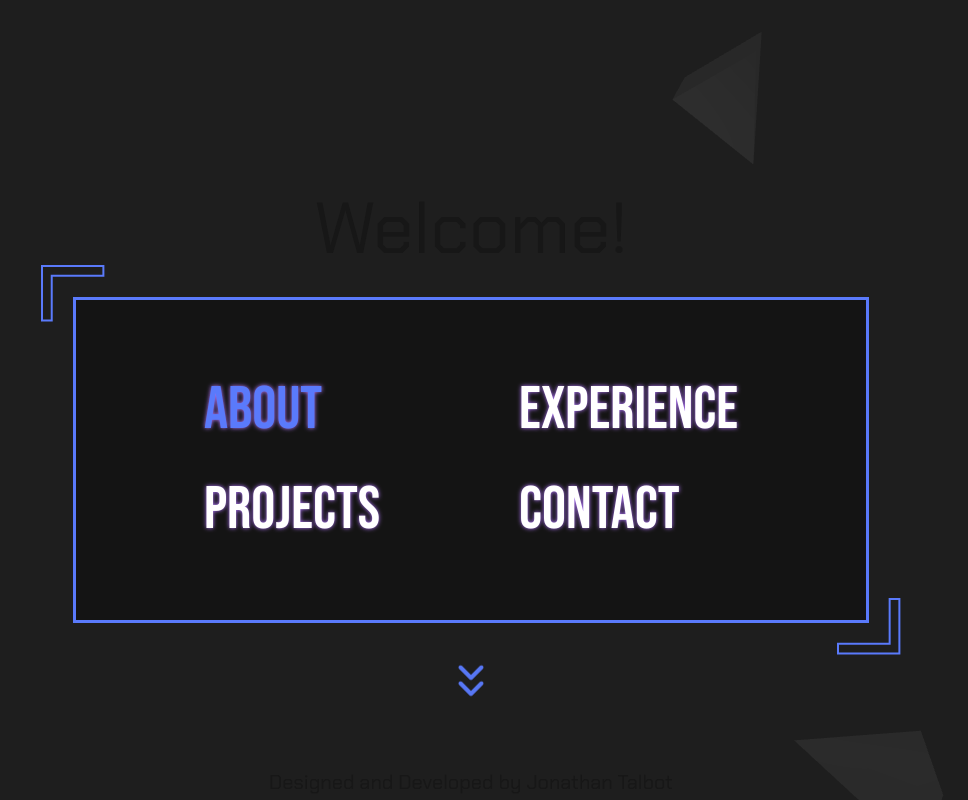
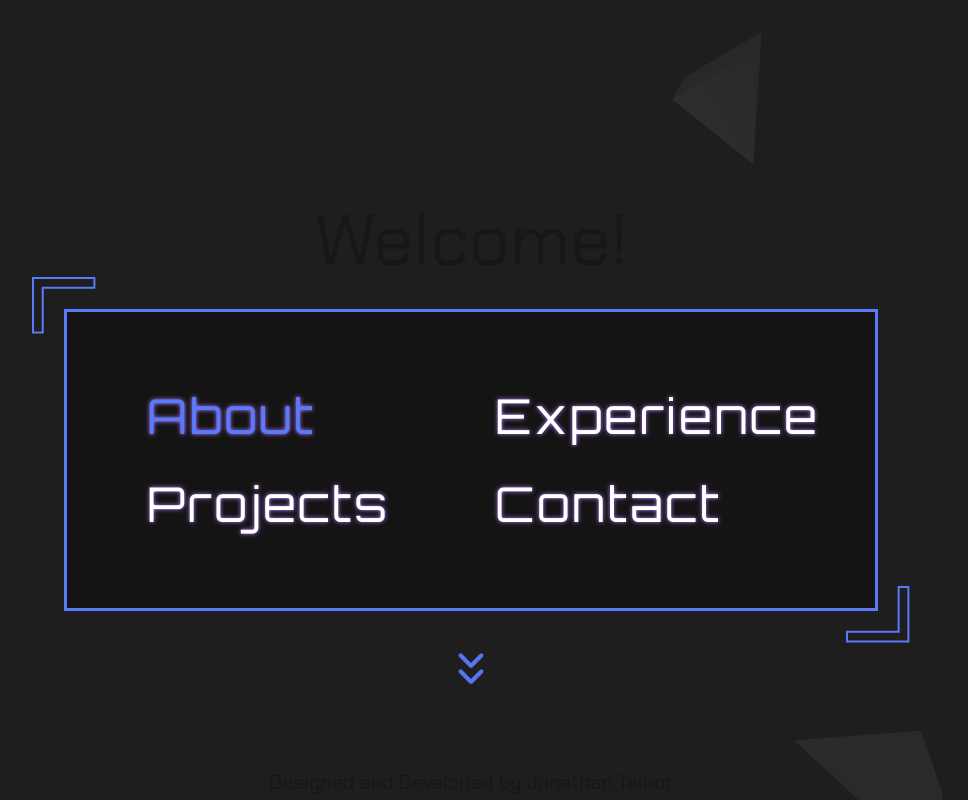
Before and after one commit to JohnnyTalbot/portfolio-site, a Next.js app: page / in a window 1280 px wide. Shown: the whole page, without its empty margins (169-1137 px from the left). Built offline with nearby package versions, Linux system fonts and the light colour scheme.

Commit message:
navigation hover effect

```diff
--- a/src/app/globals.css
+++ b/src/app/globals.css
@@ -34,7 +34,11 @@ body {
 }
 
 .font-chakra {
-  font-family: 'Chakra Petch';
+  font-family: 'Chakra Petch', sans-serif;;
+}
+
+.font-orbitron {
+  font-family: 'Orbitron', sans-serif;
 }
 
 .main-text-shadow {
--- a/src/app/layout.tsx
+++ b/src/app/layout.tsx
@@ -14,6 +14,7 @@ export default function RootLayout({
           href="https://fonts.googleapis.com/css2?family=Bebas+Neue&family=Chakra+Petch:ital,wght@0,300;0,400;0,500;0,600;0,700;1,300;1,400;1,500;1,600;1,700&display=swap"
           rel="stylesheet"
         />
+        <link href="https://fonts.googleapis.com/css2?family=Orbitron:wght@400..900&display=swap" rel="stylesheet"></link>
       </head>
       <body
         className={`antialiased`}
--- /dev/null
+++ b/src/components/Navigation/HoverText.tsx
@@ -0,0 +1,56 @@
+import { useState, useRef } from 'react';
+
+const LETTERS = 'ABCDEFGHIJKLMNOPQRSTUVWXYZ1234567890!@#$%^&*';
+
+function randomChar() {
+  return LETTERS[Math.floor(Math.random() * LETTERS.length)];
+}
+
+export default function HoverText({ text }: { text: string }) {
+  const [displayText, setDisplayText] = useState(text);
+  const intervalRef = useRef<NodeJS.Timeout | null>(null);
+
+  const scramble = (target: string, callback: () => void) => {
+    let iteration = 0;
+
+    if (intervalRef.current) clearInterval(intervalRef.current);
+
+    intervalRef.current = setInterval(() => {
+      setDisplayText(prev =>
+        prev
+          .split('')
+          .map((char, i) => {
+            if (i < iteration) return target[i];
+            return randomChar();
+          })
+          .join('')
+      );
+
+      iteration += 1 / 2;
+
+      if (iteration >= target.length) {
+        clearInterval(intervalRef.current!);
+        setDisplayText(target);
+        callback();
+      }
+    }, 40);
+  };
+
+  const handleMouseEnter = () => {
+    scramble(text, () => {});
+  };
+
+  const handleMouseLeave = () => {
+    scramble(text, () => {});
+  };
+
+  return (
+    <p
+      onMouseEnter={handleMouseEnter}
+      onMouseLeave={handleMouseLeave}
+      className="hover:scale-110 transition-transform ease-in-out duration-200 cursor-pointer tracking-wider"
+    >
+      {displayText}
+    </p>
+  );
+}
--- a/src/components/Navigation/index.tsx
+++ b/src/components/Navigation/index.tsx
@@ -1,6 +1,8 @@
 import React from 'react'
 
 import Down from './Down'
+import HoverText from './HoverText';
+
 
 interface MyComponentProps {
   currentView: string;
@@ -30,48 +32,48 @@ function Navigation({currentView, setCurrentView, setShowNav, showNav} : MyCompo
           transition: 'transform 0.5s ease-in-out',
         }}
       >
-        <div className='m-8 px-8 sm:px-12 md:px-28 lg:px-32 py-10 md:py-20 bg-black bg-opacity-30 grid grid-cols-2 gap-x-18 md:gap-x-24 gap-y-10 text-4xl md:text-6xl'
+        <div className='font-orbitron m-8 px-8 sm:px-10 md:px-24 lg:px-20 py-10 md:py-20 bg-black bg-opacity-30 grid grid-cols-2 gap-x-2 md:gap-x-12 gap-y-5 md:gap-y-10 text-xl md:text-5xl'
           style={{border: "3px solid #5A7AFB"}}>
-              <p
-              className='main-text-shadow cursor-pointer hover:underline underline-offset-8 ease-in ease-out duration-75'
+              <div
+              className='main-text-shadow cursor-pointer w-[200px] md:w-[300px]'
               style={{color: currentView == 'about' ? "#5A7AFB" : "white"}}
               onClick={() => {
                 setCurrentView('about')
                 setShowNav(false)
               }}
               >
-                About
-              </p>
-              <p
-              className='main-text-shadow cursor-pointer hover:underline underline-offset-8 ease-in ease-out duration-75'
+                <HoverText text="About" />
+              </div>
+              <div
+              className='main-text-shadow cursor-pointer w-[200px] md:w-[300px]'
               style={{color: currentView == 'experience' ? "#5A7AFB" : "white"}}
               onClick={() => {
                 setCurrentView('experience')
                 setShowNav(false)
               }}
               >
-                Experience
-              </p>
-              <p
-              className='main-text-shadow cursor-pointer hover:underline underline-offset-8 ease-in ease-out duration-75'
+                <HoverText text="Experience" />
+              </div>
+              <div
+              className='main-text-shadow cursor-pointer w-[200px] md:w-[300px]'
               style={{color: currentView == 'projects' ? "#5A7AFB" : "white"}}
               onClick={() => {
                 setCurrentView('projects')
                 setShowNav(false)
               }}
               >
-                Projects
-              </p>
-              <p
-              className='main-text-shadow cursor-pointer hover:underline underline-offset-8 ease-in ease-out duration-75'
+                <HoverText text="Projects" />
+              </div>
+              <div
+              className='main-text-shadow cursor-pointer w-[200px] md:w-[300px]'
               style={{color: currentView == 'contact' ? "#5A7AFB" : "white"}}
               onClick={() => {
                 setCurrentView('contact')
                 setShowNav(false)
               }}
               >
-                Contact
-              </p>
+                <HoverText text="Contact" />
+              </div>
         </div>
         <svg className='absolute -top-0 left-0' width="64" height="57" viewBox="0 0 64 57" fill="none" xmlns="http://www.w3.org/2000/svg">
           <path d="M1 1V55.4688H10.7351V10.7073H62.3854V1H1Z" stroke="#5A7AFB" strokeWidth="2"/>
```
